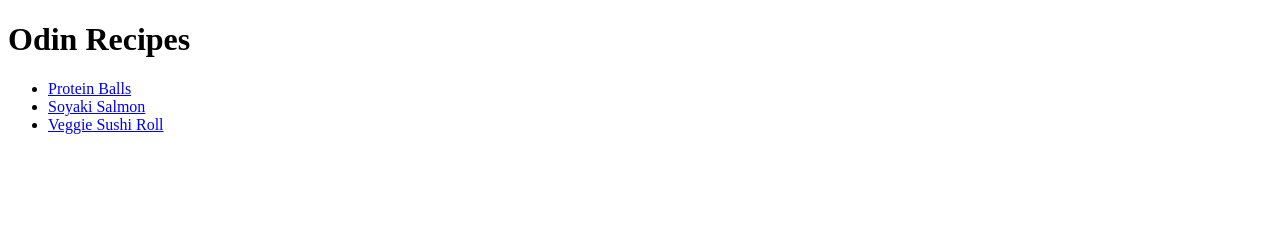
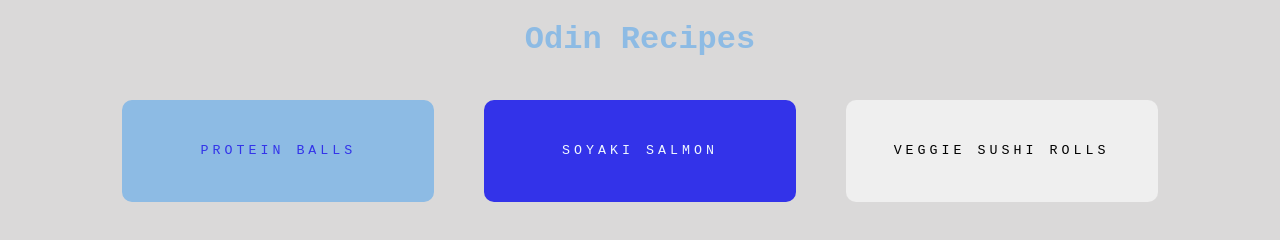
Before and after one commit to braybraymallet/odin-recipes, a plain HTML site: page index.html in a window 1280 px wide. Drawn offline with Linux system fonts and the light colour scheme.

Commit message:
Add css styling

```diff
--- a/index.html
+++ b/index.html
@@ -1,5 +1,6 @@
 <!DOCTYPE html>
 <html lang="en">
+    <link rel="stylesheet" href="styles.css">
 <head>
     <meta charset="UTF-8">
     <meta name="viewport" content="width=device-width, initial-scale=1.0">
@@ -7,10 +8,13 @@
 </head>
 <body>
     <h1>Odin Recipes</h1>
-    <ul>
-    <li><a href="./recipes/protein_balls.html" target="_blank" rel="noopener noreferrer">Protein Balls</a></li>
-    <li><a href="./recipes/soyaki_salmon.html" target="_blank" rel="noopener noreferrer">Soyaki Salmon</a></li>
-    <li><a href="./recipes/veggie_sushi_roll.html" target="_blank" rel="noopener noreferrer">Veggie Sushi Roll</a></li>
-    </ul>
+    <div class="container">
+        <a class="link-pro" href="./recipes/protein_balls.html" target="_blank">
+            <button class="btn-1">PROTEIN BALLS</button></a>
+        <a class="link-sal" href="./recipes/soyaki_salmon.html" target="_blank">
+            <button class="btn-2">SOYAKI SALMON</button></a>
+        <a class="link-veg" href="./recipes/veggie_sushi_roll.html" target="_blank">
+            <button class="btn-3">VEGGIE SUSHI ROLLS</button></a>
+    </div>
 </body>
 </html>
--- a/styles.css
+++ b/styles.css
@@ -0,0 +1,66 @@
+* {
+    font-family: 'Courier New', Courier, monospace ;
+}
+body {
+    background-color: rgb(218, 217, 217);
+}
+h1 {
+    color: rgb(141, 187, 228);
+    text-align: center;
+}
+.container {
+    text-align: center;
+    align-items: center;
+}
+button {
+    margin: 20px;
+    display: inline-block;
+    text-decoration: none;
+}
+.btn-1 {
+    width: 300px;
+    height: 100px;
+    border: none;
+    box-sizing: content-box;
+    border-radius: 10px;
+    background-color: rgb(141, 187, 228);
+    color: rgb(51, 51, 233);
+    text-align: center;
+    letter-spacing: 4px;
+    box-shadow: inset 0 0 0 0 rgb(51, 51, 233);
+}
+.btn-2 {
+    width: 300px;
+    height: 100px;
+    border: none;
+    border-radius: 10px;
+    box-sizing: content-box;
+    text-align: center;
+    letter-spacing: 4px;
+    background-color: rgb(51, 51, 233);
+    color: aliceblue;
+    position: relative;
+}
+.btn-3 {
+    width: 300px;
+    height: 100px;
+    border: none;
+    border-radius: 10px;
+    box-sizing: content-box;
+    text-align: center;
+    letter-spacing: 4px;
+}
+.btn-1:hover {
+    box-shadow: inset 320px 0 0 0 rgb(51, 51, 233);
+    transition: ease-in 0.3s;
+    color: azure;
+    transition: 0.3s;
+    cursor: grab;
+}
+.btn-2:hover {
+    color: black;
+    transition: 0.3s;
+    box-shadow: inset 320px 0 0 0 aliceblue;
+    transition: ease-in-out 0.3s;
+    cursor: pointer;
+}
```
